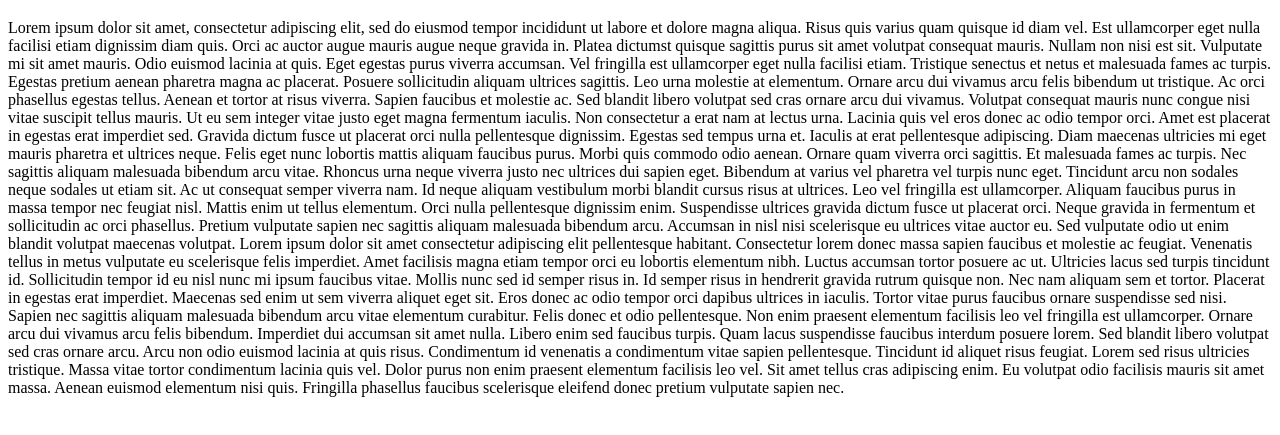
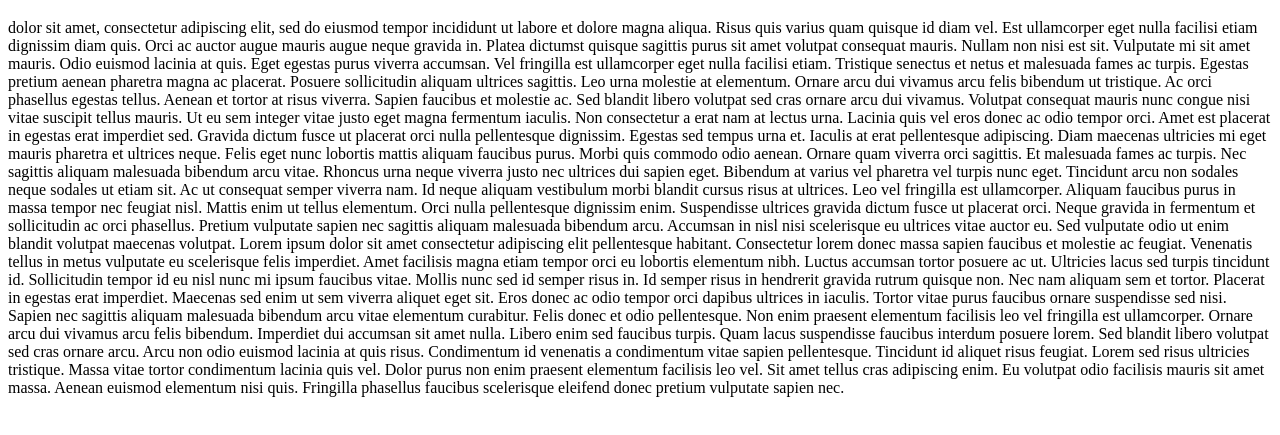
Before and after one commit to Low1s/practica, a website: page Prueba/public_html/index.html in a window 1280 px wide. Shown: the part 61-496 px from the top of the page. Drawn offline with Linux system fonts and the light colour scheme.

Commit message:
actualizacion del index
Se cambio el Lorem Ipsum

```diff
--- a/Prueba/public_html/index.html
+++ b/Prueba/public_html/index.html
@@ -12,7 +12,7 @@ Click nbfs://nbhost/SystemFileSystem/Templates/Other/html.html to edit this temp
     <body>
         <div>
             <h1>El titulo</h1>
-            <p>Lorem ipsum dolor sit amet, consectetur adipiscing elit, sed do eiusmod tempor incididunt ut labore et dolore magna aliqua. Risus quis varius quam quisque id diam vel. Est ullamcorper eget nulla facilisi etiam dignissim diam quis. Orci ac auctor augue mauris augue neque gravida in. Platea dictumst quisque sagittis purus sit amet volutpat consequat mauris. Nullam non nisi est sit. Vulputate mi sit amet mauris. Odio euismod lacinia at quis. Eget egestas purus viverra accumsan. Vel fringilla est ullamcorper eget nulla facilisi etiam. Tristique senectus et netus et malesuada fames ac turpis.
+            <p> dolor sit amet, consectetur adipiscing elit, sed do eiusmod tempor incididunt ut labore et dolore magna aliqua. Risus quis varius quam quisque id diam vel. Est ullamcorper eget nulla facilisi etiam dignissim diam quis. Orci ac auctor augue mauris augue neque gravida in. Platea dictumst quisque sagittis purus sit amet volutpat consequat mauris. Nullam non nisi est sit. Vulputate mi sit amet mauris. Odio euismod lacinia at quis. Eget egestas purus viverra accumsan. Vel fringilla est ullamcorper eget nulla facilisi etiam. Tristique senectus et netus et malesuada fames ac turpis.
 
 Egestas pretium aenean pharetra magna ac placerat. Posuere sollicitudin aliquam ultrices sagittis. Leo urna molestie at elementum. Ornare arcu dui vivamus arcu felis bibendum ut tristique. Ac orci phasellus egestas tellus. Aenean et tortor at risus viverra. Sapien faucibus et molestie ac. Sed blandit libero volutpat sed cras ornare arcu dui vivamus. Volutpat consequat mauris nunc congue nisi vitae suscipit tellus mauris. Ut eu sem integer vitae justo eget magna fermentum iaculis. Non consectetur a erat nam at lectus urna. Lacinia quis vel eros donec ac odio tempor orci. Amet est placerat in egestas erat imperdiet sed. Gravida dictum fusce ut placerat orci nulla pellentesque dignissim. Egestas sed tempus urna et. Iaculis at erat pellentesque adipiscing. Diam maecenas ultricies mi eget mauris pharetra et ultrices neque. Felis eget nunc lobortis mattis aliquam faucibus purus.
 
```
